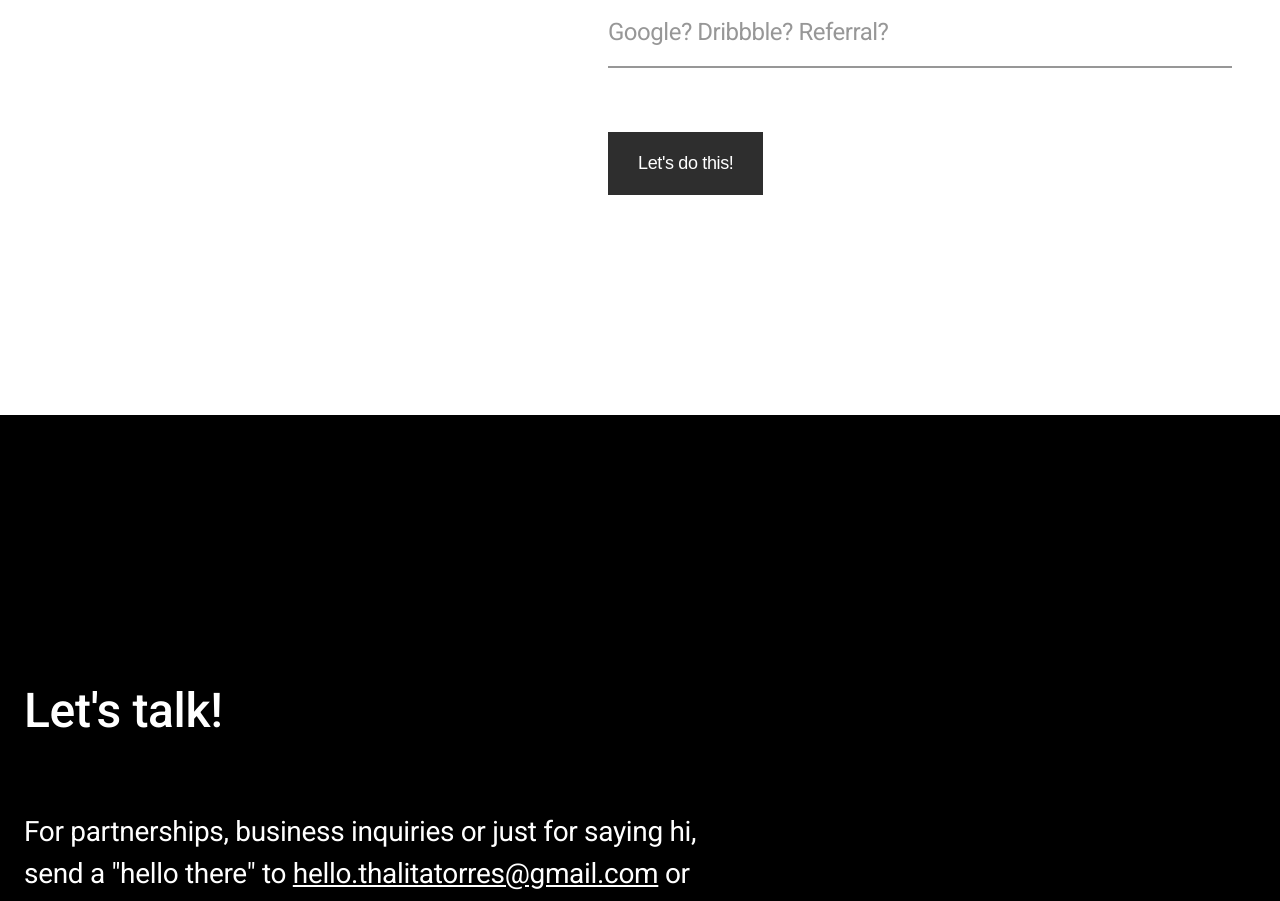
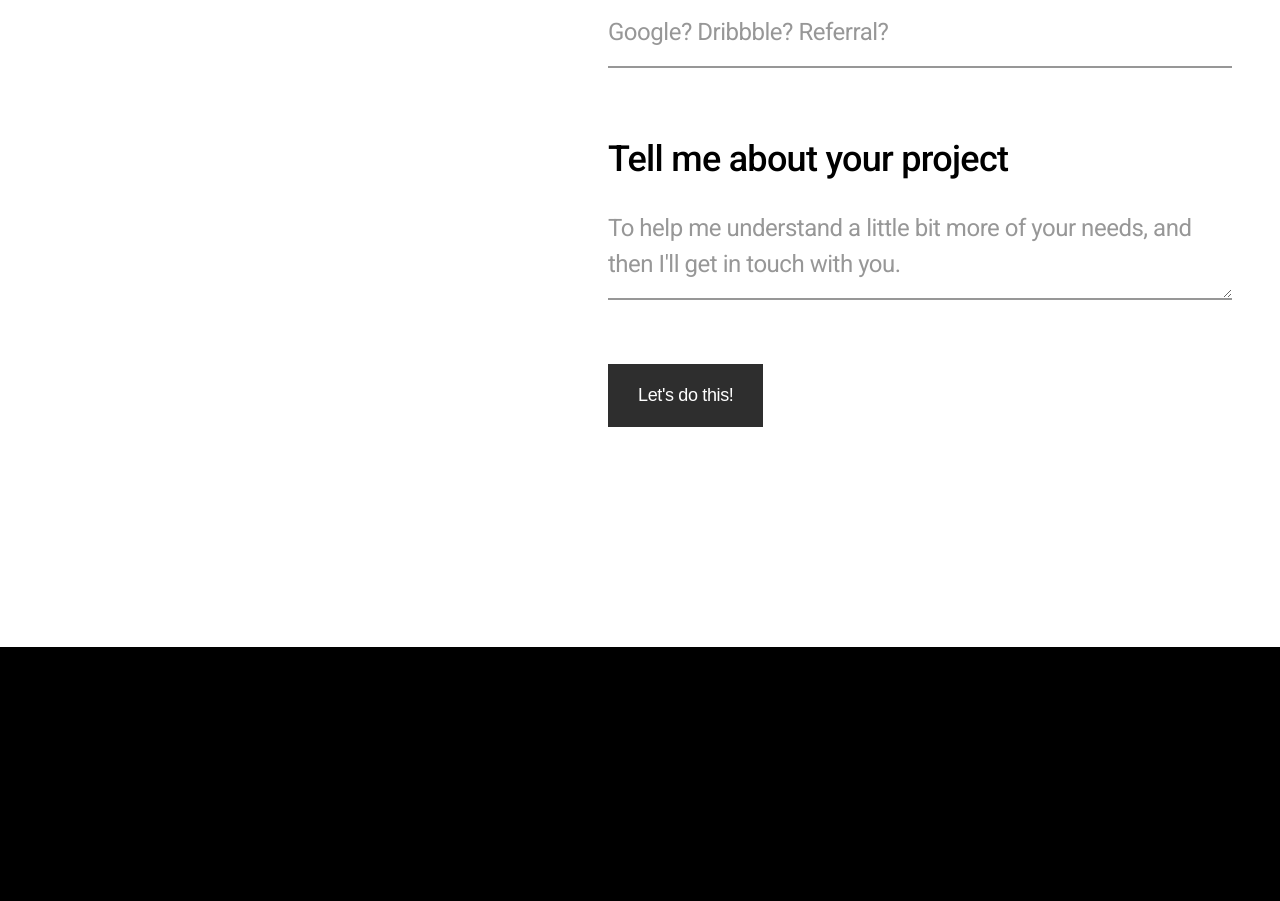
Before and after one commit to jadsonsantos/thalita-torres, a Next.js app: page /contact in a window 1280 px wide. Shown: the part 1000-1901 px from the top of the page. Built offline with nearby package versions, Linux system fonts and the light colour scheme.

Commit message:
textarea component imported

```diff
--- a/components/Form.js
+++ b/components/Form.js
@@ -1,12 +1,14 @@
 import styles from '../styles/Form.module.scss'
 import Input from './Input'
 import { useState } from 'react'
+import TextArea from './TextArea'
 
 const Form = () => {
   const [name, setName] = useState('')
   const [email, setEmail] = useState('')
   const [company, setCompany] = useState('')
   const [source, setSource] = useState('')
+  const [message, setMessage] = useState('')
 
   return (
     <section className={styles.form}>
@@ -44,6 +46,14 @@ const Form = () => {
             value={source}
             setValue={setSource}
           />
+          <TextArea
+            label="Tell me about your project"
+            placeholder="To help me understand a little bit more of your needs, and then I'll get in touch with you."
+            type="text"
+            id="message"
+            value={message}
+            setValue={setMessage}
+          />
           <button className={styles.form__submit} type="submit">
             Let's do this!
           </button>
```
